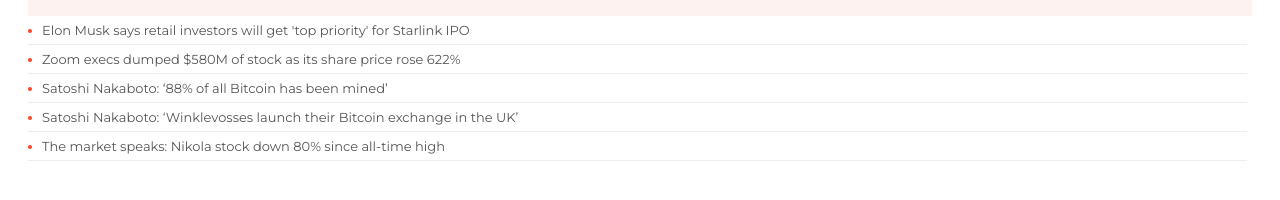
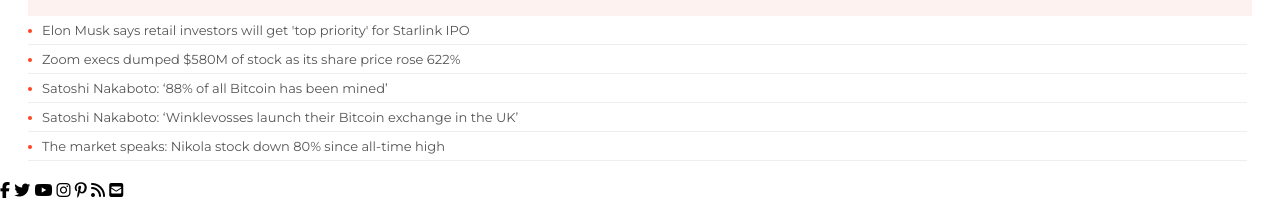
Before and after one commit to bini-i/TheNextWeb-Clone, a plain HTML site: page index.html in a window 1280 px wide. Shown: the part 9764-9964 px from the top of the page. Drawn offline with Linux system fonts and the light colour scheme.

Commit message:
Add Footer section

```diff
--- a/index.html
+++ b/index.html
@@ -719,6 +719,16 @@
       </div>
     </div>
   </main>
+
+  <footer>
+    <i class="fab fa-facebook-f"></i>
+    <i class="fab fa-twitter"></i>
+    <i class="fab fa-youtube"></i>
+    <i class="fab fa-instagram"></i>
+    <i class="fab fa-pinterest-p"></i>
+    <i class="fas fa-rss"></i>
+    <i class="fas fa-envelope-square"></i>
+  </footer>
 </body>
 
 </html>
```
